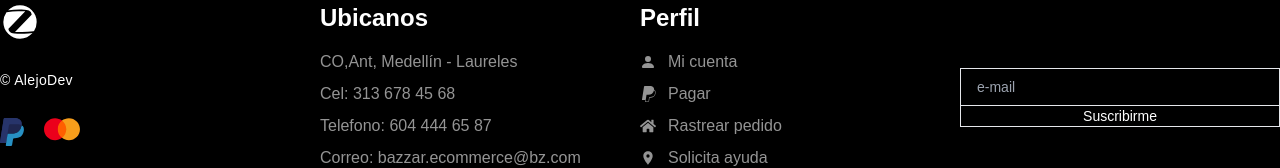
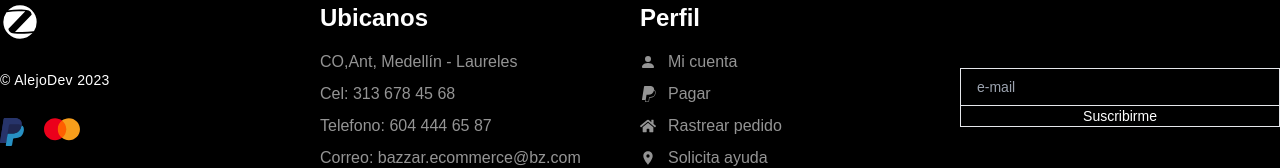
Before and after one commit to AlejandroLopez97/Ecommerce, a React (Create React App) app in the folder client/: page /product/1 in a window 1280 px wide. Shown: the part 182-350 px from the top of the page. Built offline with nearby package versions, Linux system fonts and the light colour scheme.

Commit message:
Se realizan modificaciones en los componentes productsCard y Footer

```diff
--- a/client/src/components/Footer.js
+++ b/client/src/components/Footer.js
@@ -18,7 +18,7 @@ function Footer() {
         {/* LogoIcon Aqui */}
         <div className='flex flex-col gap-7'>
           <img className='w-10' src={logoLight} alt='logoLight' />
-          <p className='text-white text-sm tracking-wide'>© AlejoDev</p>
+          <p className='text-white text-sm tracking-wide'>© AlejoDev 2023</p>
           <div className='flex gap-5'>
             <img className='w-6' src={PaypalLogo} alt='paymentLogo' />
             <img className='w-9' src={paymentLogo2} alt='paymentLogo' />
--- a/client/src/components/ProductsCard.js
+++ b/client/src/components/ProductsCard.js
@@ -11,7 +11,7 @@ const  ProductsCard = ({product}) => {
   const rootId = idString(_id);
   //console.log(_idString);
   const handleDetails = () =>{
-    //console.log("details");
+  //console.log("details");
     navigate(`/product/${rootId}`,{
       state:{
         item: product,
```
